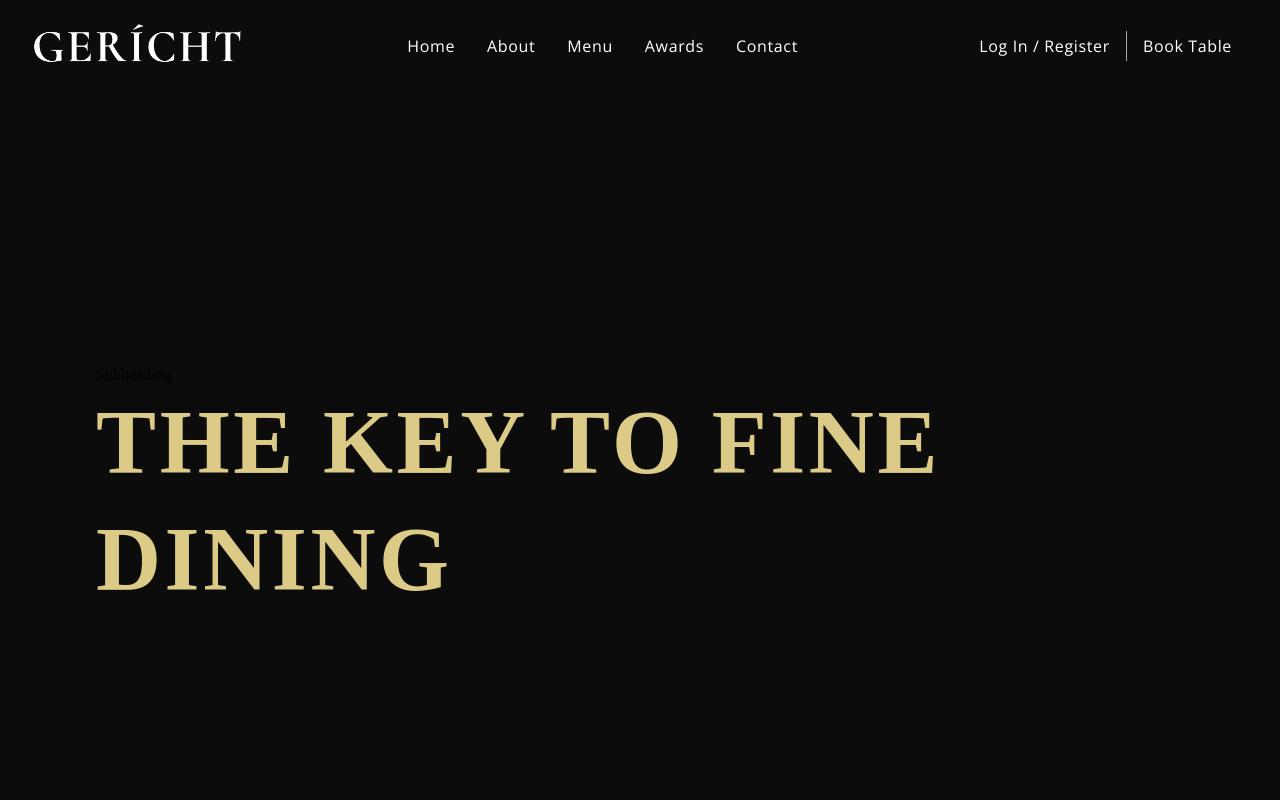
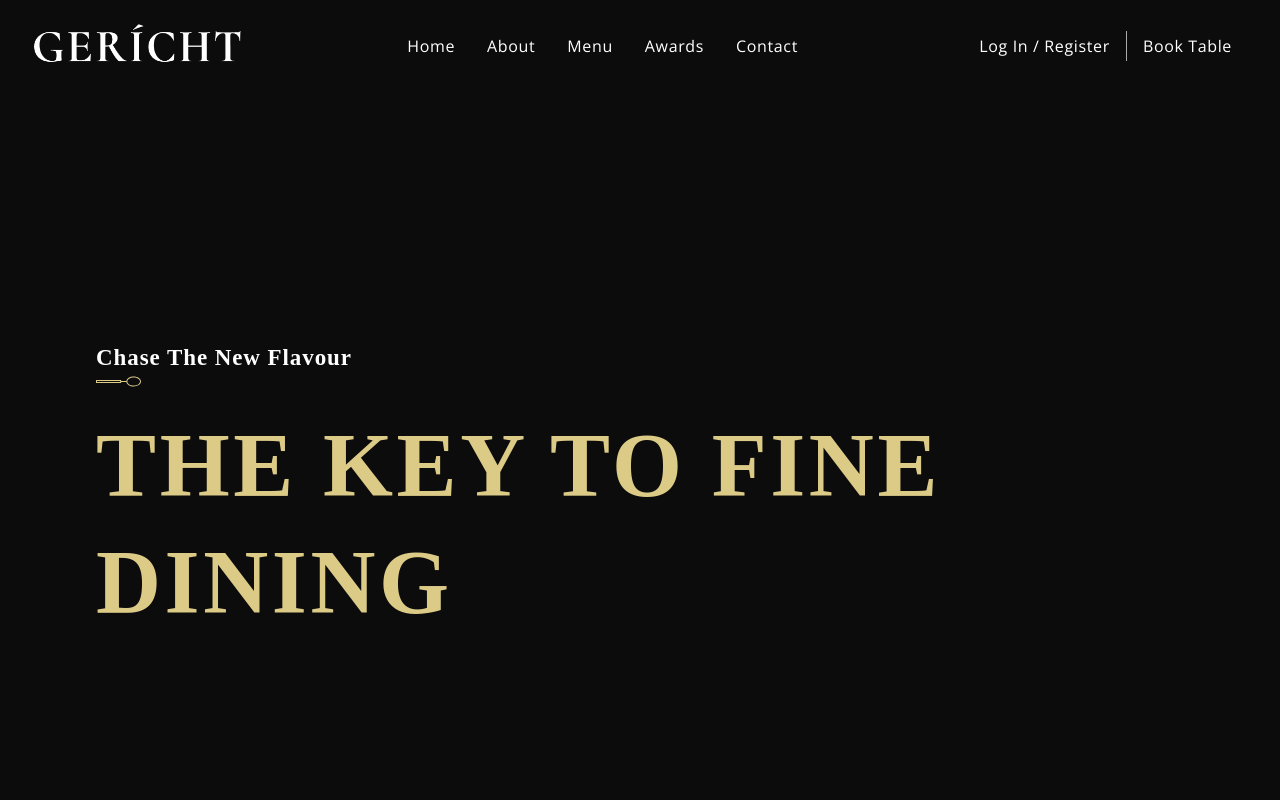
Before and after one commit to musior/restaurant-application, a React (Create React App) app: page / in a window 1280 px wide. Shown: the top 800 px of the page. Built offline with nearby package versions, Linux system fonts and the light colour scheme; a web font is replaced by a local one.

Commit message:
Update Subheading.jsx
Create structure for subheading component.

```diff
--- a/src/components/SubHeading/Subheading.jsx
+++ b/src/components/SubHeading/Subheading.jsx
@@ -1,7 +1,14 @@
 import React from "react";
 
-const Subheading = () => {
-  return <div>Subheading</div>;
+import { images } from "../../constants";
+
+const Subheading = ({ title }) => {
+  return (
+    <div style={{ marginBottom: "1rem" }}>
+      <p className="p__cormorant">{title}</p>
+      <img src={images.spoon} alt="spoon" className="spoon__img" />
+    </div>
+  );
 };
 
 export default Subheading;
```
